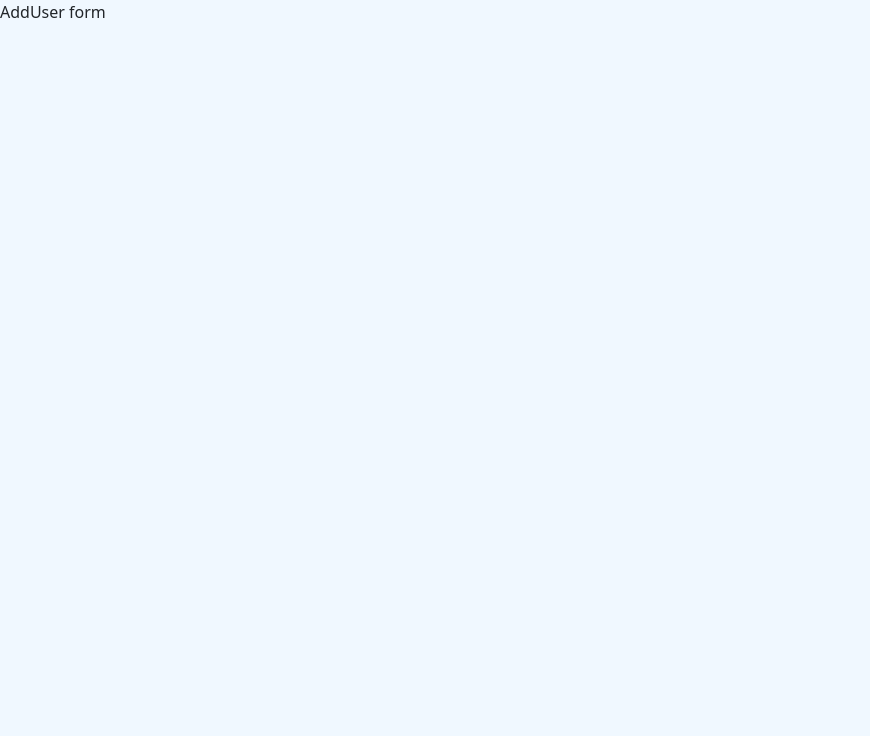
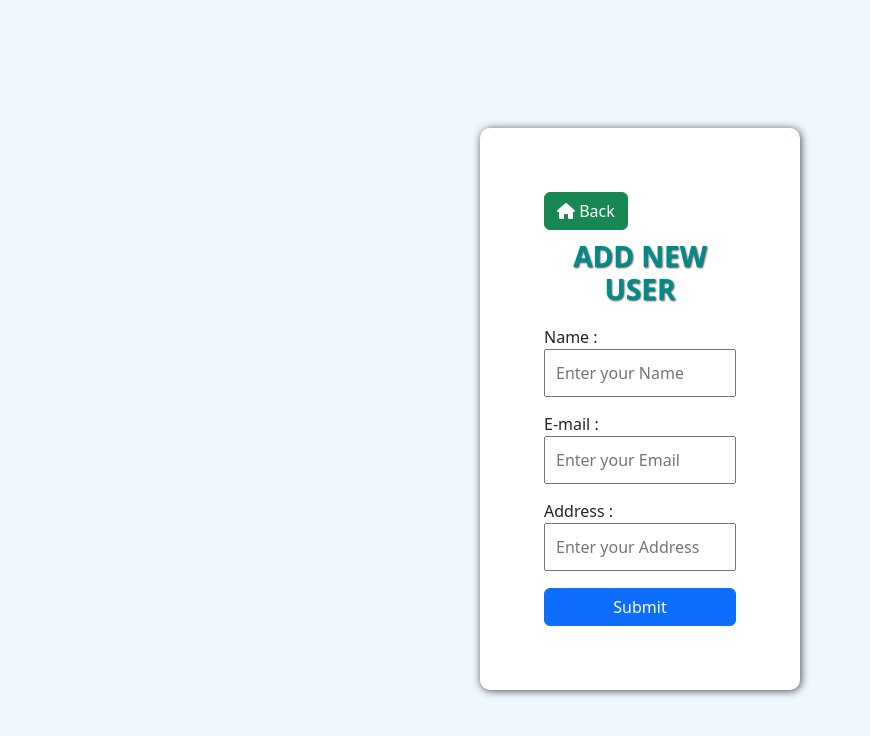
Before and after one commit to SuvraneelSaha/TODO-List, a React (Create React App) app in the folder client/: page /add in a window 1280 px wide. Shown: the top 736 px of the page, without its empty margins (0-870 px from the left). Built offline with nearby package versions, Linux system fonts and the light colour scheme.

Commit message:
AddUserForm.jsx page is made also the css portion for this page is also done

```diff
--- /dev/null
+++ b/client/src/addUser/AddUser.css
@@ -0,0 +1,36 @@
+.addUser{
+  background-color: white;
+  width: 25%;
+  margin: 10% auto;
+  padding: 5%;
+  border-radius: 10px;
+  box-shadow: 1px 1px 9px rgba(0, 0, 0 ,0.7);
+}
+
+.addUserForm .inputGroup {
+  width: 100%;
+  display: flex;
+  flex-direction: column;
+}
+
+.addUserForm .inputGroup label{
+  margin-top: 10px;
+}
+
+.addUserForm .inputGroup input{
+  margin-bottom: 5px;
+  padding: 10px;
+}
+
+.addUser h3{
+  margin-top: 5%;
+  text-align: center;
+  font-weight: bold;
+  color: darkcyan;
+  text-transform: uppercase;
+  text-shadow: 1px 1px 2px rgba(0, 0, 0 ,0.7);
+}
+
+.inputGroup button{
+  margin-top: 12px;
+}
--- a/client/src/addUser/AddUser.jsx
+++ b/client/src/addUser/AddUser.jsx
@@ -1,9 +1,54 @@
-import React from 'react'
+import React from "react";
+import "./AddUser.css";
+import { Link } from "react-router-dom";
 
 const AddUser = () => {
   return (
-    <div>AddUser form</div>
-  )
-}
+    <div className="addUser">
+      <Link to="/" type="button" class="btn btn-success">
+        <i class="fa-solid fa-house"></i> Back
+      </Link>
 
-export default AddUser
+      <h3>Add New User</h3>
+      <form className="addUserForm">
+        <div className="inputGroup">
+          <label htmlFor="name">Name : </label>
+          <input
+            type="text"
+            id="name"
+            name="name"
+            autoComplete="off"
+            placeholder="Enter your Name"
+          />
+        </div>
+        <div className="inputGroup">
+          <label htmlFor="email">E-mail : </label>
+          <input
+            type="email"
+            id="email"
+            name="email"
+            autoComplete="off"
+            placeholder="Enter your Email"
+          />
+        </div>
+        <div className="inputGroup">
+          <label htmlFor="address">Address : </label>
+          <input
+            type="text"
+            id="address"
+            name="address"
+            autoComplete="off"
+            placeholder="Enter your Address"
+          />
+        </div>
+        <div className="inputGroup">
+          <button type="button" class="btn btn-primary">
+            Submit
+          </button>
+        </div>
+      </form>
+    </div>
+  );
+};
+
+export default AddUser;
```
Also changed, not shown: client/src/App.css (+11 -1 lines), client/public/BackgroundImage.jpg (added).
